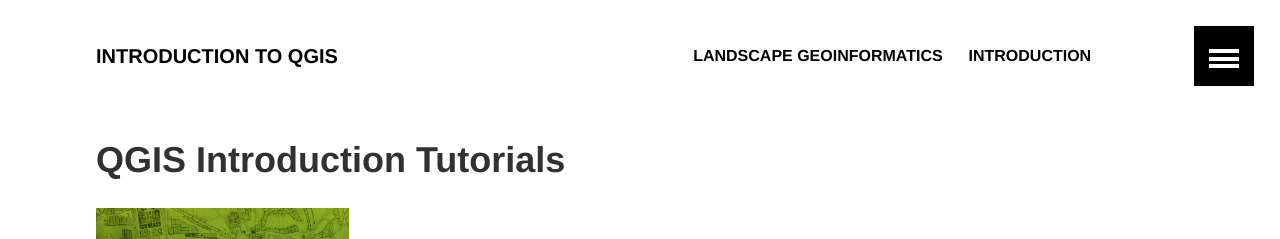
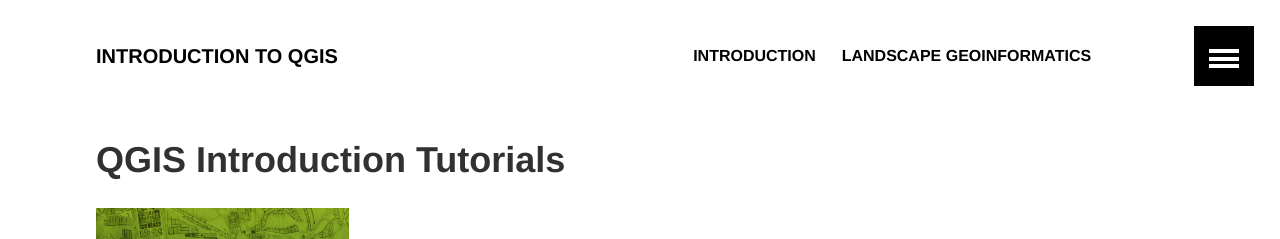
Before and after one commit to kevelyn1/QGIS-Intro, a Jekyll site: the page built from index.md, in a window 1280 px wide. Shown: the top 239 px of the page. Built offline with Jekyll 4.4.1, drawn with Linux system fonts in a browser that asks for light colours; part of the change alters nothing that is shown.

```diff
--- a/_data/navigation.yml
+++ b/_data/navigation.yml
@@ -1,11 +1,11 @@
 # Site navigation links
+
+- title: Introduction
+  url: https://kevelyn1.github.io/QGIS-Intro/qgis/intro/
+  excerpt:
+  image:
 
 - title: Landscape Geoinformatics
   url: https://landscape-geoinformatics.ut.ee/
   excerpt:
   image:
-
-- title: Introduction
-  url: https://twitter.com/evelynuuemaa
-  excerpt:
-  image:
```
